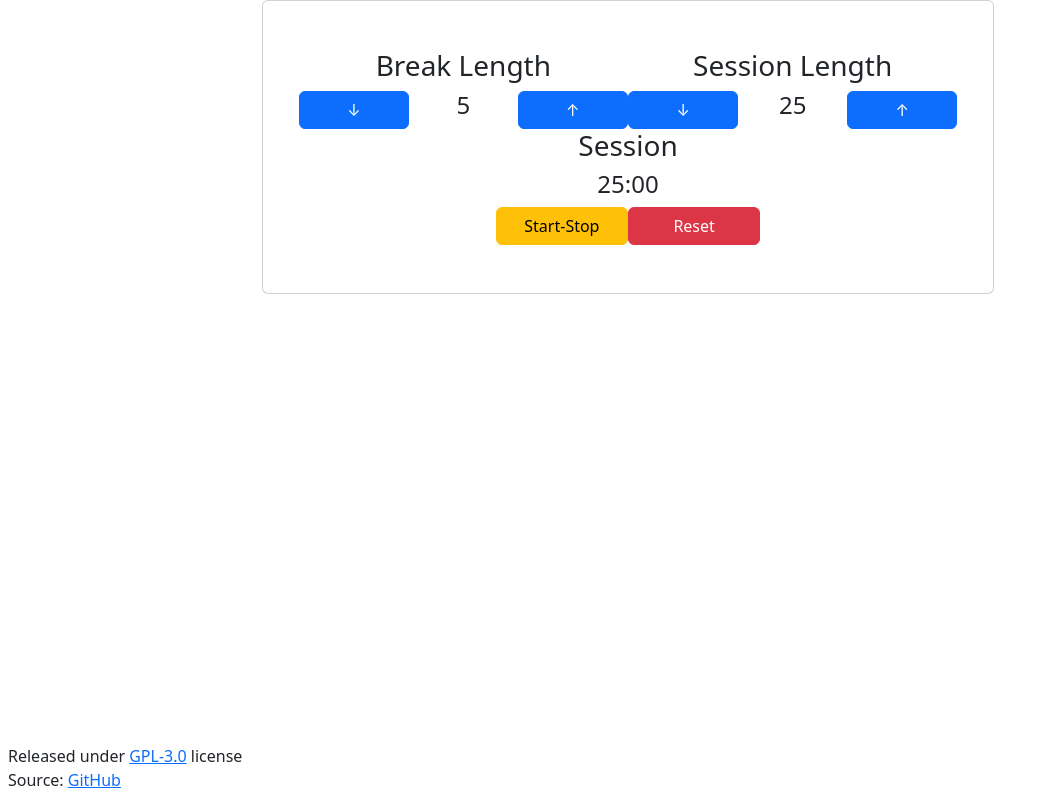
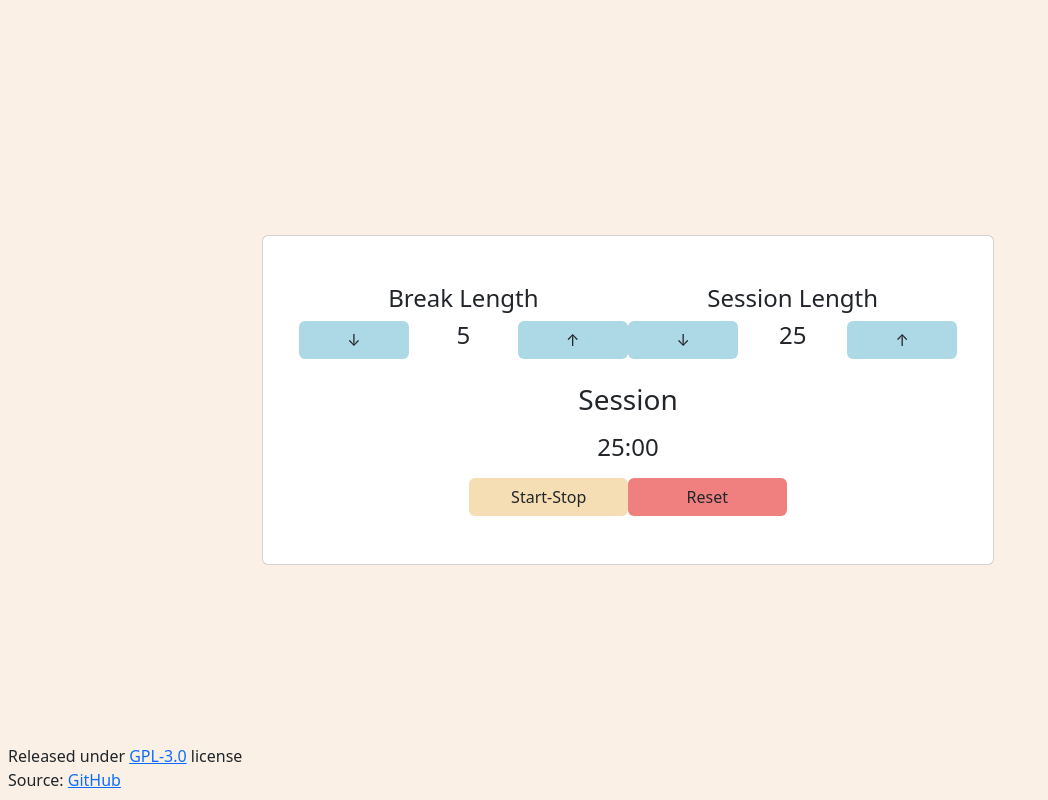
Before and after one commit to pablomartan/pomodoro, a React app: page / in a window 1280 px wide. Shown: the whole page, without its empty margins (0-1048 px from the left). Built offline with nearby package versions, Linux system fonts and the light colour scheme.

Commit message:
feat: add some styling

```diff
--- a/src/index.js
+++ b/src/index.js
@@ -3,6 +3,8 @@ import ReactDOM from 'react-dom/client';
 import { Provider } from 'react-redux';
 import { App } from './js/App';
 import { store } from './js/app/store';
+
+import Style from './style/main.scss';
 
 const root = ReactDOM.createRoot(document.getElementById('root'));
 root.render(
--- a/src/js/LengthControl.js
+++ b/src/js/LengthControl.js
@@ -10,11 +10,11 @@ export const LengthControl = props => {
 
   return(
     <div className="length-control col" id={props.id}>
-      <h3 className="text-capitalize text-center" id={labelId}>{props.name} length</h3>
-      <div className="row controls">
-        <button className="col btn btn-primary" id={decrementId} onClick={() => dispatch(props.dec())}>↓</button>
+      <h4 className="text-capitalize text-center" id={labelId}>{props.name} length</h4>
+      <div className="row">
+        <button className="col btn my-buttons" id={decrementId} onClick={() => dispatch(props.dec())}>↓</button>
         <h4 className="col text-center" id={lengthId}>{props.value}</h4>
-        <button className="col btn btn-primary" id={incrementId} onClick={() => dispatch(props.inc())}>↑</button>
+        <button className="col btn my-buttons" id={incrementId} onClick={() => dispatch(props.inc())}>↑</button>
       </div>
     </div>
   )
--- a/src/js/Timer.js
+++ b/src/js/Timer.js
@@ -7,14 +7,14 @@ export const Timer = props => {
   const state = useSelector(stateTimer);
 
   return(
-    <div id="timer" className="container col-5">
-      <h3 className="text-center" id="timer-label">{state.timerLabel}</h3>
-      <h4 className="text-center" id="time-left">{props.timeLeft}</h4>
-      <div className="row" id="timer-controls">
-        <div className="col text-center btn btn-warning" id="start_stop" onClick={() => {
+    <div id="timer" className="container col mt-4">
+      <h3 className="text-center mb-3" id="timer-label">{state.timerLabel}</h3>
+      <h4 className="text-center mb-3" id="time-left">{props.timeLeft}</h4>
+      <div className="row justify-content-center" id="timer-controls">
+        <div className="col-3 text-center btn" id="start_stop" onClick={() => {
           props.startStopHandler(state, dispatch)
         }}>Start-Stop</div>
-        <div className="col text-center btn btn-danger" id="reset" onClick={() => {
+        <div className="col-3 text-center btn" id="reset" onClick={() => {
           dispatch(props.reset());
         }}>
           Reset
--- /dev/null
+++ b/src/style/main.scss
@@ -0,0 +1,29 @@
+html, body {
+    min-height: 100vh;
+    height: 100%;
+    background: linen;
+}
+
+.my-buttons {
+    background-color: lightblue;
+
+    &:hover {
+        background-color: lightslategrey;
+    }
+}
+
+#start_stop {
+    background-color: wheat;
+
+    &:hover {
+        background-color: tan;
+    }
+}
+
+#reset {
+    background-color: lightcoral;
+
+    &:hover{
+        background-color: indianred;
+    }
+}
```
